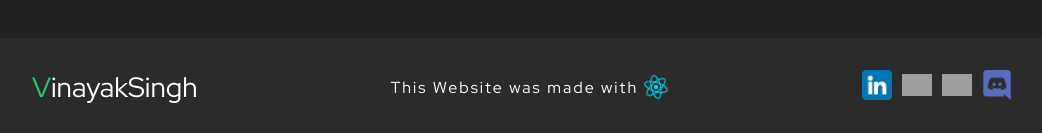
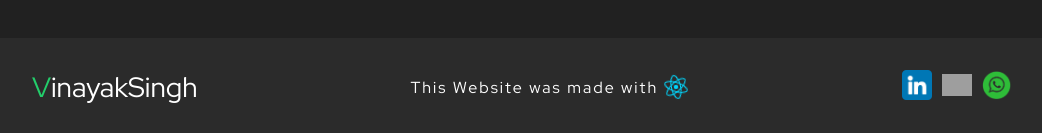
Before and after one commit to CodeVinayak/Portfolio-v2, a React (Create React App) app: page / in a window 1280 px wide. Shown: the part 3110-3243 px from the top of the page, without its empty margins (118-1160 px from the left). Built offline with nearby package versions, Linux system fonts and the light colour scheme; grey boxes are pictures that could not be loaded.

Commit message:
whatsapp added

```diff
--- a/src/components/Footer/Footer.tsx
+++ b/src/components/Footer/Footer.tsx
@@ -3,6 +3,7 @@ import { Container } from './styles'
 import reactIcon from '../../assets/react-icon.svg'
 import linkedinIcon from '../../assets/linkedin.png'
 import githubIcon from '../../assets/github.png'
+import whatsapp from '../../assets/whatsapp.png'
 import instagramIcon from '../../assets/instagram.png'
 import discordIcon from '../../assets/discord.png'
 
@@ -22,7 +23,7 @@ export function Footer() {
 
       <div className="social-media">
         <a
-          href="https://www.linkedin.com/"
+          href="https://www.linkedin.com/in/codevinayak"
           target="_blank"
           rel="noreferrer"
         >
@@ -30,28 +31,36 @@ export function Footer() {
         </a>
 
         <a
-          href="https://github.com/"
+          href="https://github.com/CodeVinayak/"
           target="_blank"
           rel="noreferrer"
         >
           <img src={githubIcon} alt="GitHub" />
         </a>
 
-        <a
+         <a
+          href="https://api.whatsapp.com/send/?phone=%2B919630576848&text=Hello+Vinayak"
+          target="_blank"
+          rel="noreferrer"
+        >
+          <img src={whatsapp} alt="Whatsapp" />
+        </a>
+
+        {/* <a
           href="https://www.instagram.com"
           target="_blank"
           rel="noreferrer"
         >
           <img src={instagramIcon} alt="Instagram" />
-        </a>
+        </a> */}
 
-        <a
+        {/* <a
           href="https://discord.com/"
           target="_blank"
           rel="noreferrer"
         >
           <img src={discordIcon} alt="Discord" />
-        </a>
+        </a> */}
       </div>
     </Container>
   )
```
Also changed, not shown: src/assets/whatsapp.png (added).
